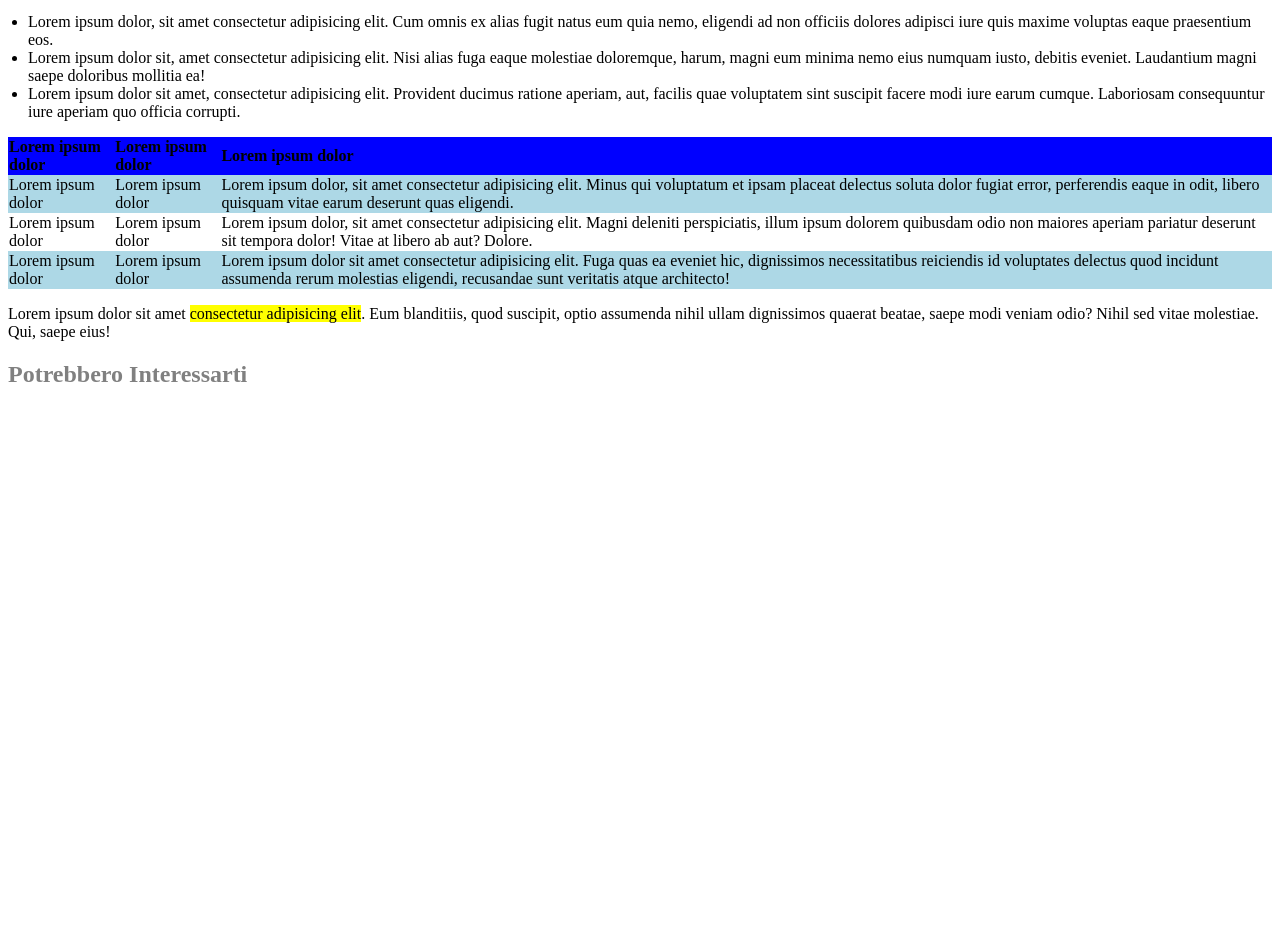
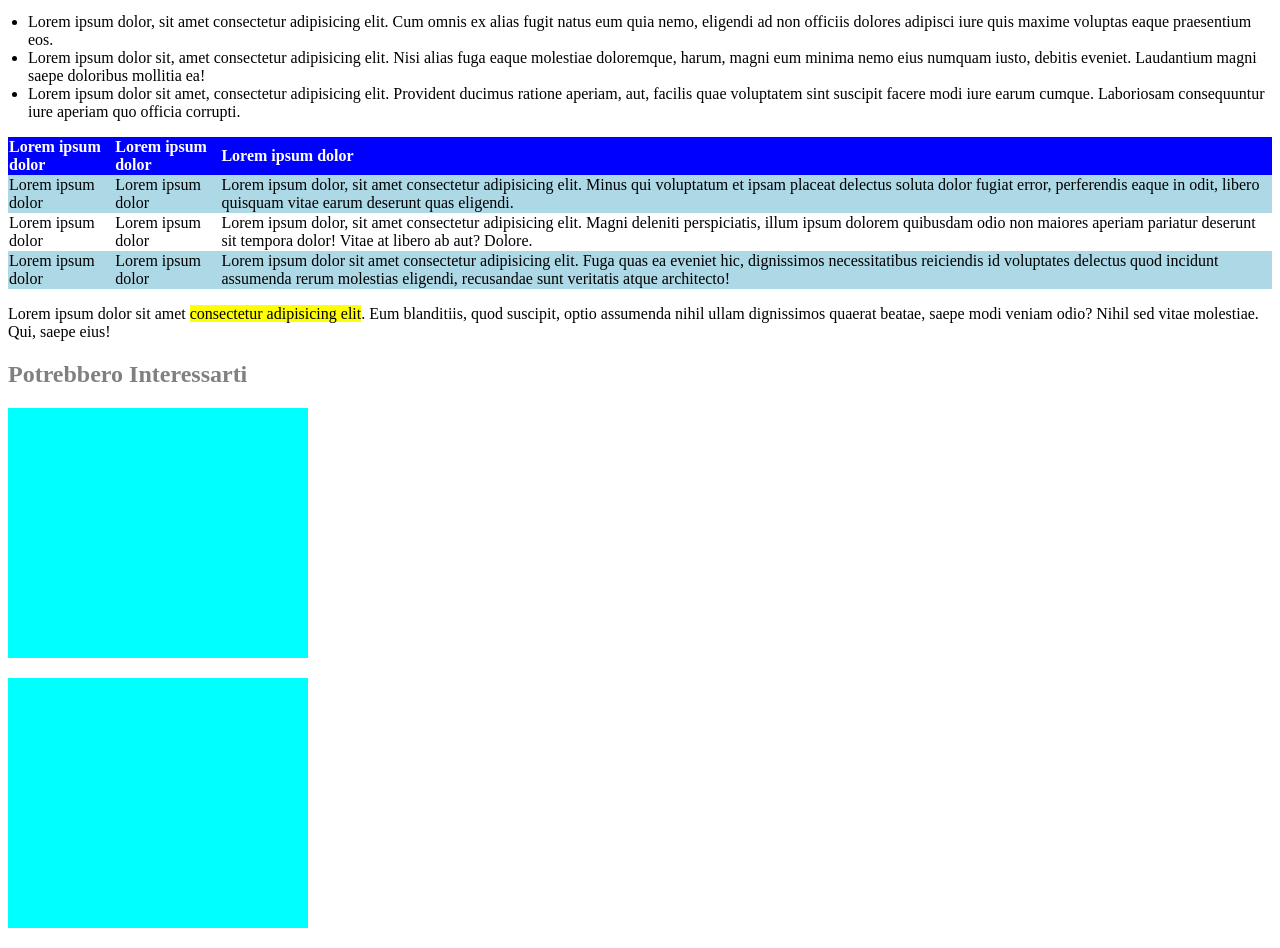
Before and after one commit to T30G10v4/html-css-booleaner, a plain HTML site: page index.html in a window 1280 px wide. Shown: the part 942-1890 px from the top of the page. Before the commit the page ends 1350 px from the top, so only its background shows below. Drawn offline with Linux system fonts and the light colour scheme.

Commit message:
Prova background image sfondo su aricoli footer

```diff
--- a/CSS/style.css
+++ b/CSS/style.css
@@ -75,6 +75,18 @@ thead {
 
 }
 
+th {
+
+  color: white;
+
+}
+
+.venticinque {
+
+  width: 25%;
+
+}
+
 .sfondo-azzurro {
 
   background-color: lightblue;
@@ -86,3 +98,18 @@ thead {
   background-color: yellow;
 
 }
+
+.articolo {
+
+  width: 300px;
+  height: 250px;
+  background-color: aqua;
+  margin-bottom: 20px;
+
+}
+
+.primo {
+
+  background-image: url("../IMG/monitor.jpg");
+
+}
```
